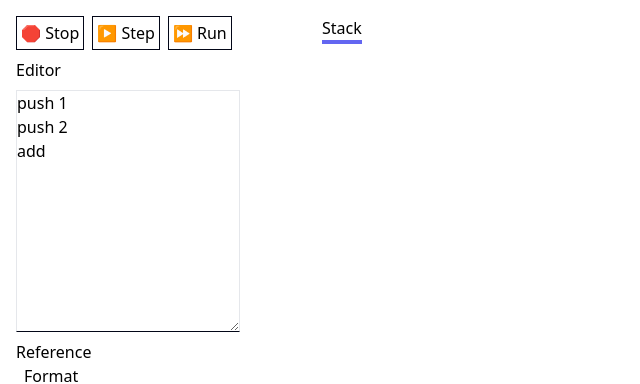
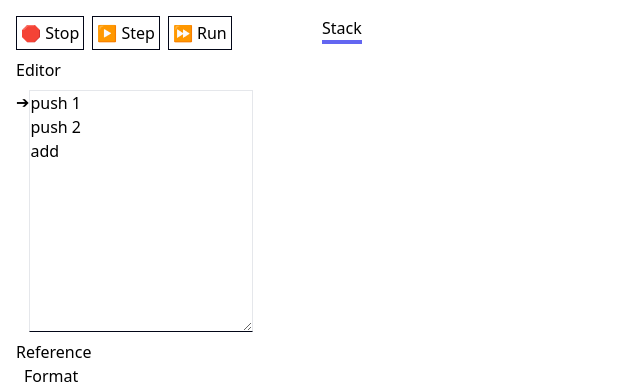
Before and after one commit to ahuth/stack-machine, a React (Vite) app: page / in a window 1280 px wide. Both pictures are taken after a click on the button "▶️ Step". Shown: the top 384 px of the page, without its empty margins (0-640 px from the left). Built offline with nearby package versions, Linux system fonts and the light colour scheme.

Commit message:
Show current line when stepping through

```diff
--- a/package.json
+++ b/package.json
@@ -13,6 +13,7 @@
     "validate": "npm run lint && npm run types"
   },
   "dependencies": {
+    "clsx": "^2.1.0",
     "react": "^18.2.0",
     "react-dom": "^18.2.0"
   },
--- a/src/components/Editor.tsx
+++ b/src/components/Editor.tsx
@@ -1,3 +1,4 @@
+import clsx from 'clsx';
 import type {Dispatch, State} from '../reducer';
 
 type Props = {
@@ -11,13 +12,22 @@ export default function Editor({dispatch, state}: Props) {
       <label htmlFor="editor">
         <h2>Editor</h2>
       </label>
+      <div className="flex">
+        <div className={clsx(state.onLine == null && 'invisible')}>
+          <div className="relative" style={{top: (state.onLine ?? 0) * 24}}>
+            ➔
+          </div>
+        </div>
         <textarea
           className="w-56 border border-b-slate-950"
           id="editor"
-        onChange={(e) => dispatch({type: 'CODE_TYPED', value: e.target.value})}
+          onChange={(e) =>
+            dispatch({type: 'CODE_TYPED', value: e.target.value})
+          }
           rows={10}
           value={state.code}
         />
       </div>
+    </div>
   );
 }
```
Also changed, not shown: 1 other file (tests, documents, lock files or other folders). Lines whose indentation alone changed are shown as unchanged.
